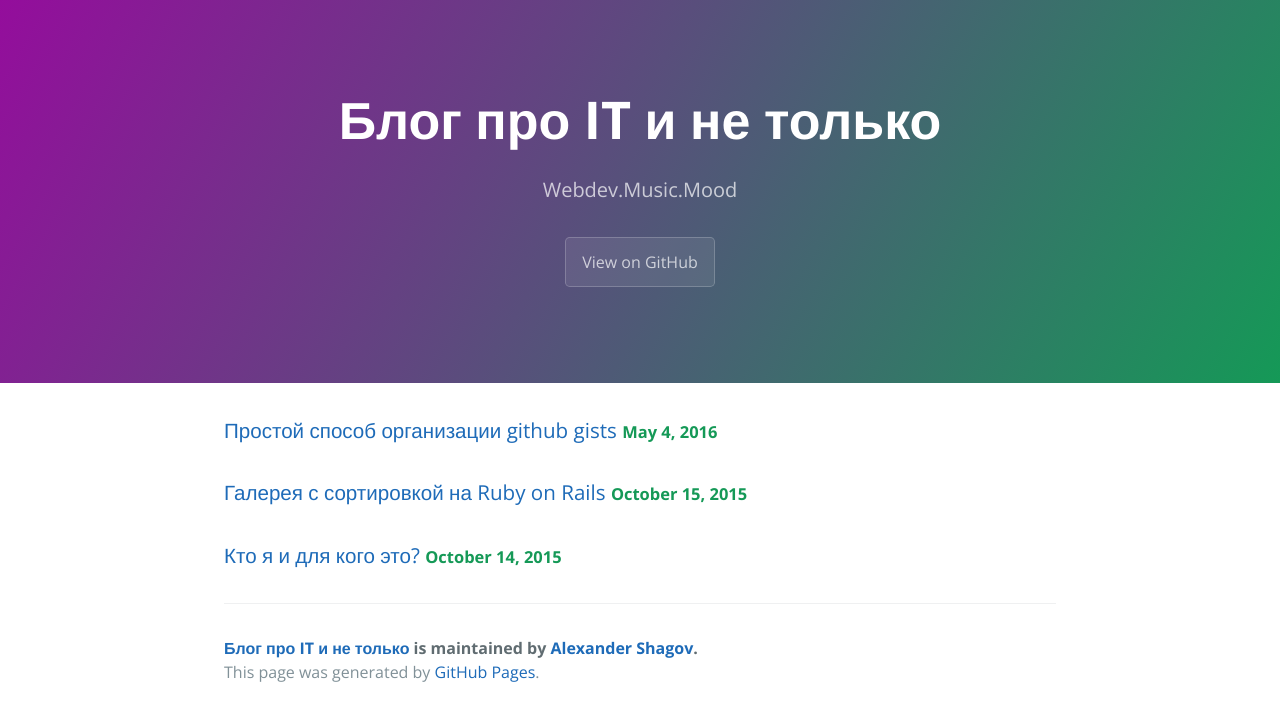
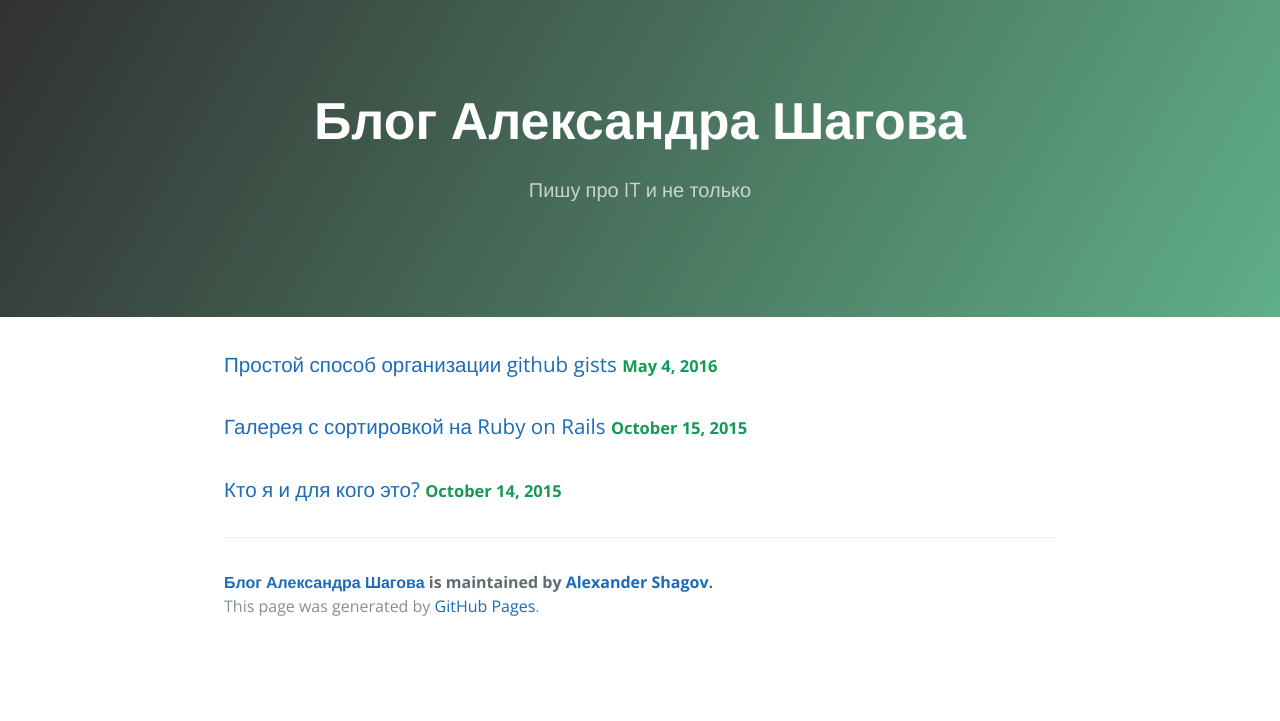
Before and after one commit to Socucius/socucius.github.io, a Jekyll site: the page built from index.md, in a window 1280 px wide. Shown: the top 721 px of the page. Built offline with Jekyll 4.4.1, drawn with Linux system fonts in a browser that asks for light colours.

Commit message:
Update header style

```diff
--- a/_config.yml
+++ b/_config.yml
@@ -13,8 +13,8 @@
 # you will see them accessed via {{ site.title }}, {{ site.email }}, and so on.
 # You can create any custom variable you would like, and they will be accessible
 # in the templates via {{ site.myvariable }}.
-title: Блог про IT и не только
-tagline: Webdev.Music.Mood
+title: Блог Александра Шагова
+tagline: Пишу про IT и не только
 # email: alexander.shgv@gmail.com
 # description: > # Время вести блог наступило сейчас
 baseurl: "" # the subpath of your site, e.g. /blog
--- a/_includes/head.html
+++ b/_includes/head.html
@@ -7,4 +7,5 @@
   <link href='https://fonts.googleapis.com/css?family=Open+Sans:400,700' rel='stylesheet' type='text/css'>
   <link rel="stylesheet" href="{{ site.baseurl }}/css/cayman.css">
   <link rel="stylesheet" href="{{ site.baseurl }}/css/syntax.css">
+  <link rel="stylesheet" href="{{ site.baseurl }}/css/custom.css">
 </head>
--- a/_includes/page-header.html
+++ b/_includes/page-header.html
@@ -1,5 +1,4 @@
 <section class="page-header">
   <h1 class="project-name">{{ site.title }}</h1>
   <h2 class="project-tagline">{{ site.tagline }}</h2>
-  <a href="https://github.com/alexshgv/alexshgv.github.io" class="btn">View on GitHub</a>
 </section>
--- a/_layouts/page.html
+++ b/_layouts/page.html
@@ -4,6 +4,7 @@
   {% include head.html %}
 
   <body>
+
     {% include page-header.html %}
 
     <section class="main-content">
--- /dev/null
+++ b/css/custom.css
@@ -0,0 +1,6 @@
+.page-header {
+  color: #fff;
+  text-align: center;
+  background-color: #159957;
+  background-image: linear-gradient(120deg, #313131, #60af88);
+}
```
